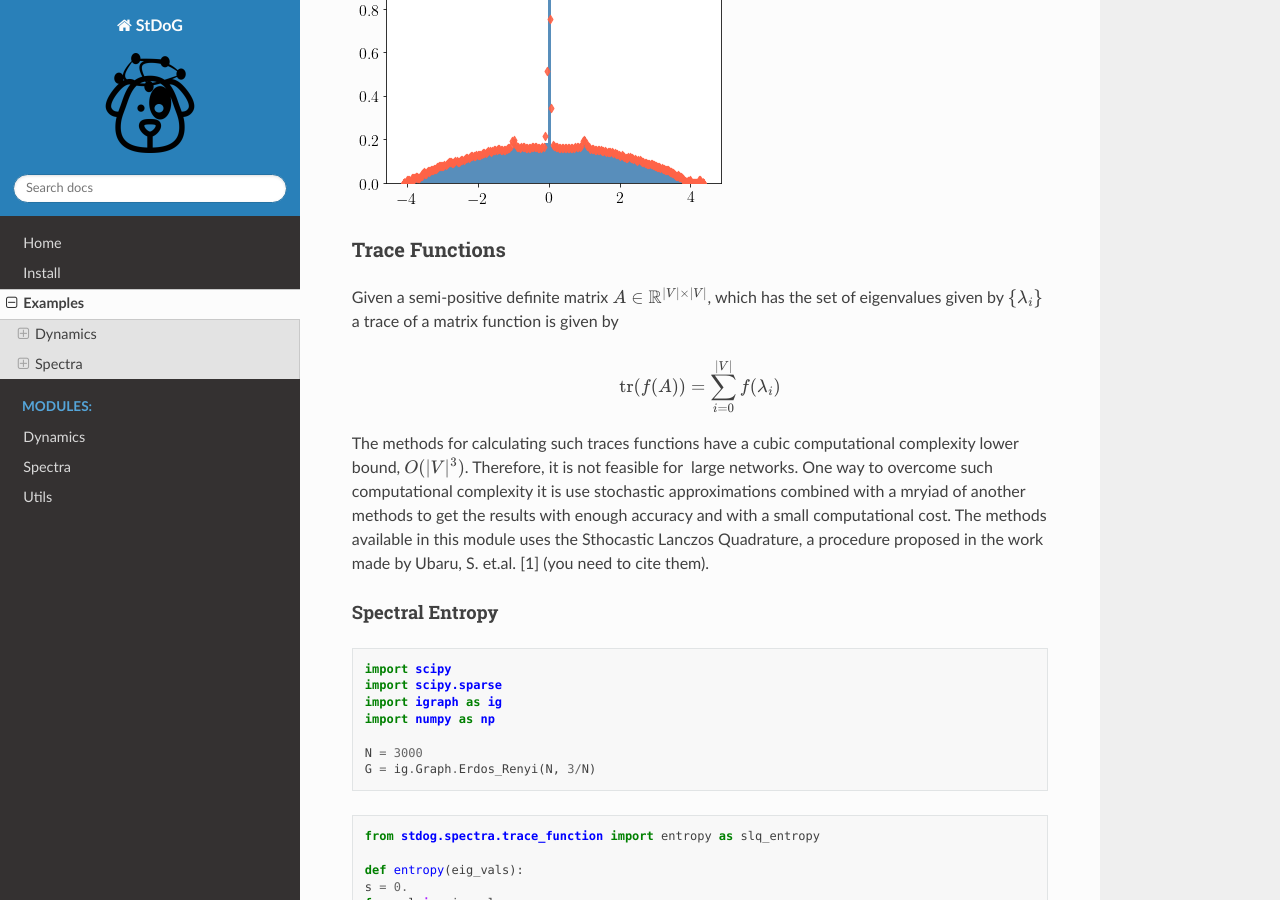
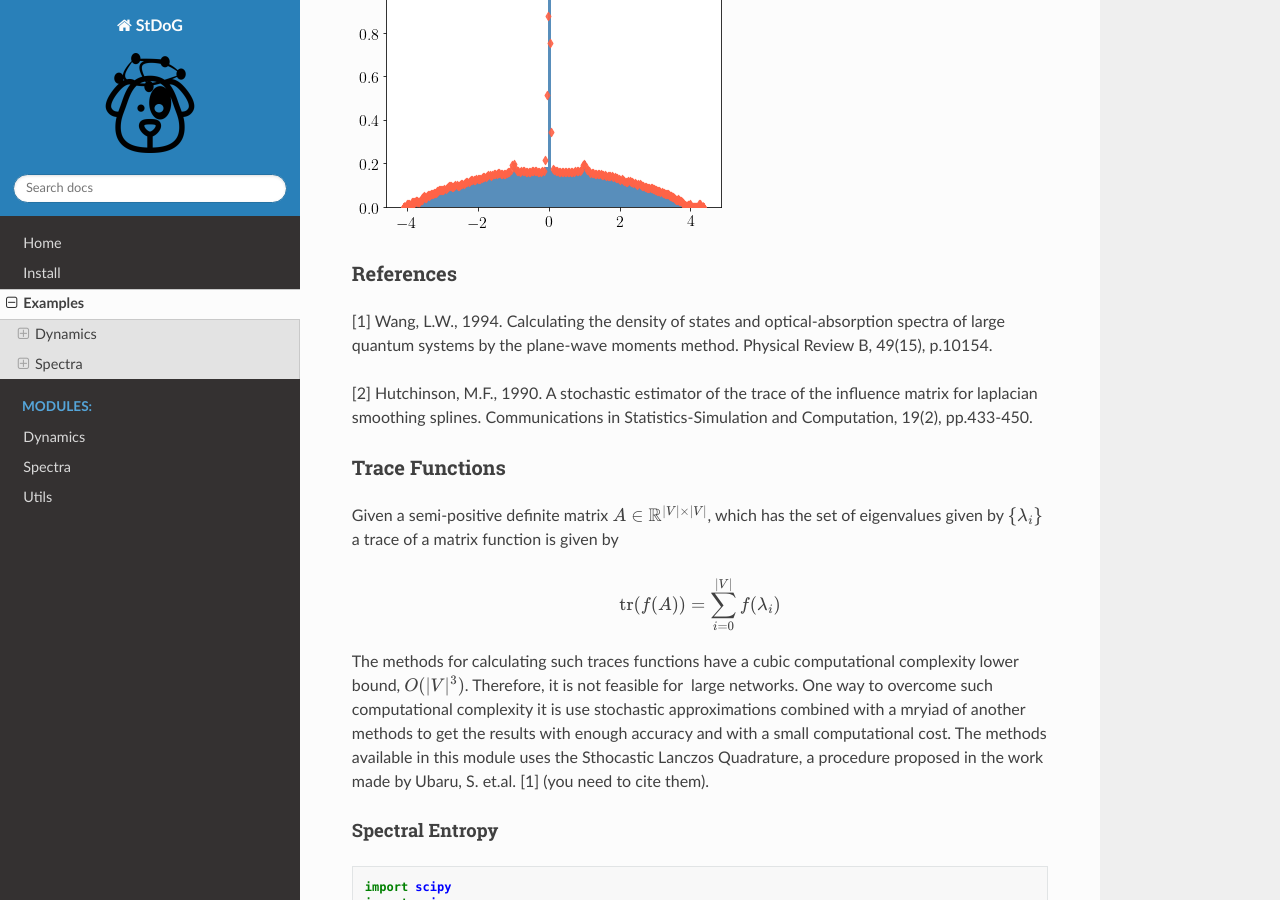
Before and after one commit to stdogpkg/stdog, a Sphinx documentation site: the page built from docs/source/examples.rst, in a window 1280 px wide and 900 px high, scrolled down 3024 px. Built offline with Sphinx 7.4.7 and the Read the Docs theme 2.0.0, drawn with Linux system fonts in a browser that asks for light colours; some of the changed text lies outside the part shown.

Commit message:
Fix docstrings and documentation

```diff
--- a/docs/source/examples.rst
+++ b/docs/source/examples.rst
@@ -87,7 +87,7 @@
 ^^^^^^^^^^^^^^^^^^^^^^^^^^^^^^^^^^^^^^^^^^^^^^
 
 For that, you need to install our another package,
-`cukuramoto <http://github.com/stdogpkg/cukuramoto>`_
+`cukuramoto http://github.com/stdogpkg/cukuramoto`
 
 .. code-block:: bash
 
@@ -163,6 +163,17 @@
 
 
 .. image:: imgs/kpm_dos.png
+
+References
+----------
+
+[1] Wang, L.W., 1994. Calculating the density of states and
+optical-absorption spectra of large quantum systems by the plane-wave moments
+method. Physical Review B, 49(15), p.10154.
+
+[2] Hutchinson, M.F., 1990. A stochastic estimator of the trace of the
+influence matrix for laplacian smoothing splines. Communications in
+Statistics-Simulation and Computation, 19(2), pp.433-450.
 
 Trace Functions
 ---------------
--- a/docs/source/index.rst
+++ b/docs/source/index.rst
@@ -24,7 +24,7 @@
 
     $ pip install stdog
 
-The source code is available at <http://github.com/stdogpkg>`.
+The source code is available at http://github.com/stdogpkg.
 
 .. toctree::
    :hidden:
```
Also changed, not shown: docs/source/spectra.rst (+9 -0 lines), 1 other file.
